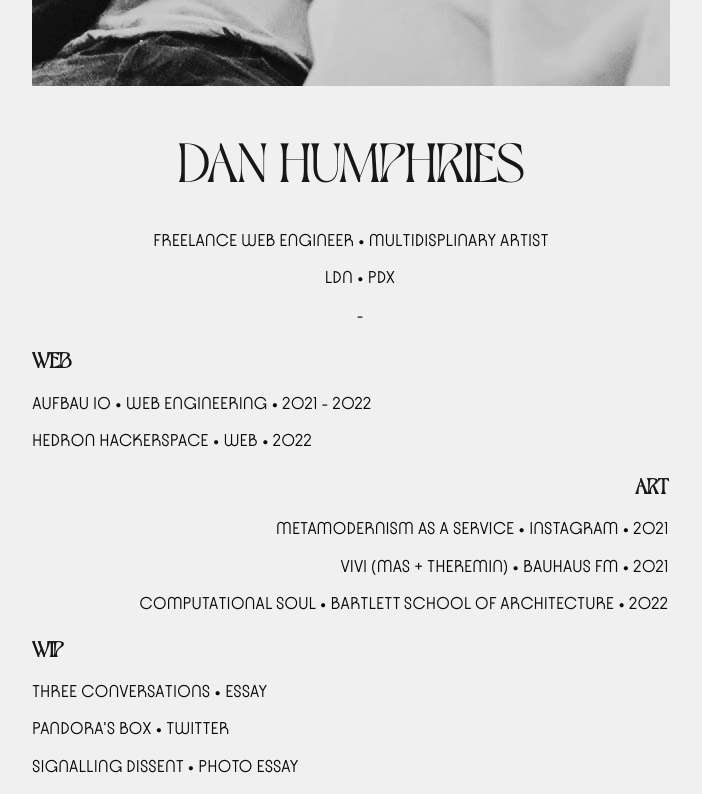
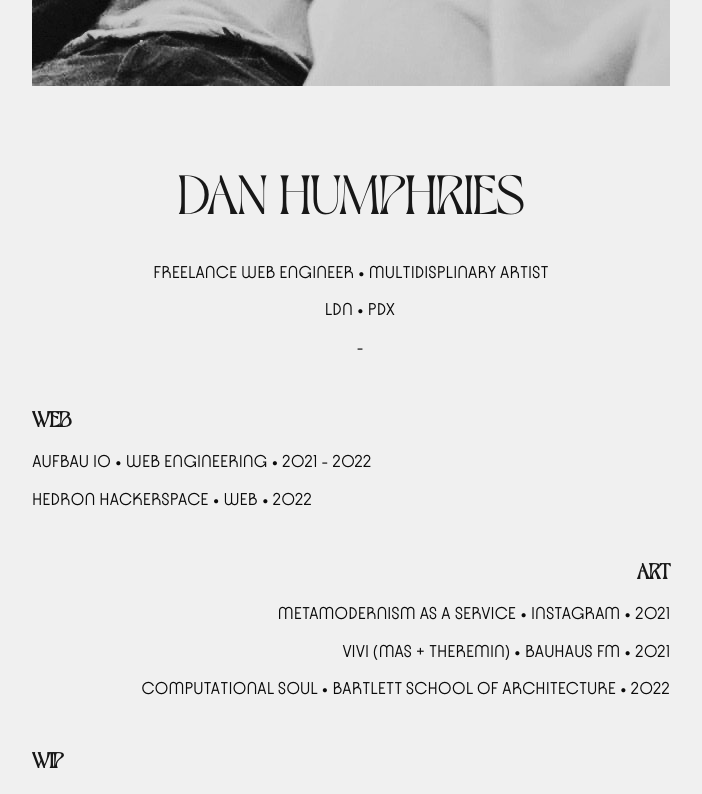
Before and after one commit to aufbau-io/niels, a Svelte app: page / in a window 1280 px wide. Shown: the part 600-1394 px from the top of the page, without its empty margins (289-991 px from the left). Built offline with nearby package versions, Linux system fonts and the light colour scheme.

Commit message:
margin to body sections

```diff
--- a/src/App.svelte
+++ b/src/App.svelte
@@ -84,6 +84,7 @@
 
   .grey {
     background: #f0f0f0;
+    margin: 3rem 0 3rem 0;
   }
 
   .body__left {
@@ -91,7 +92,6 @@
   }
 
   .body__right {
-    margin: 0.1em;
     text-align: right;
   }
 
```
